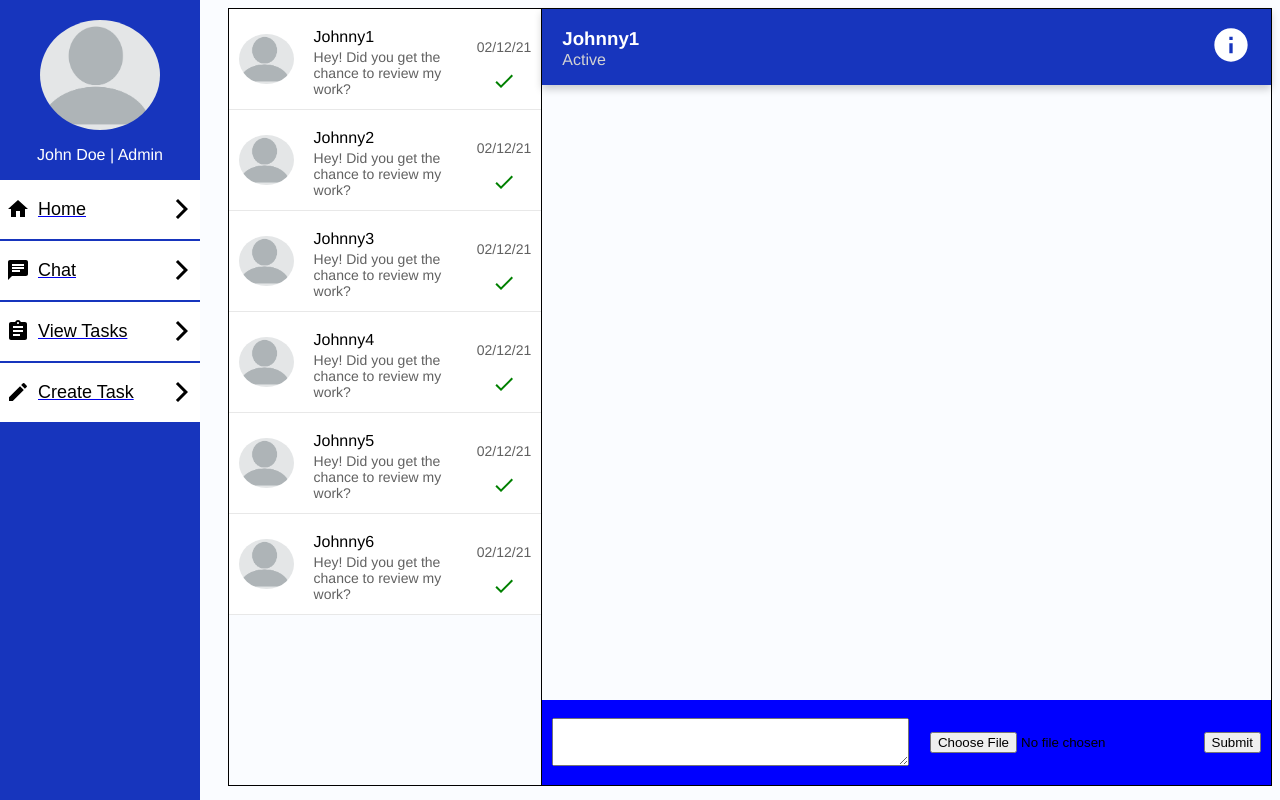
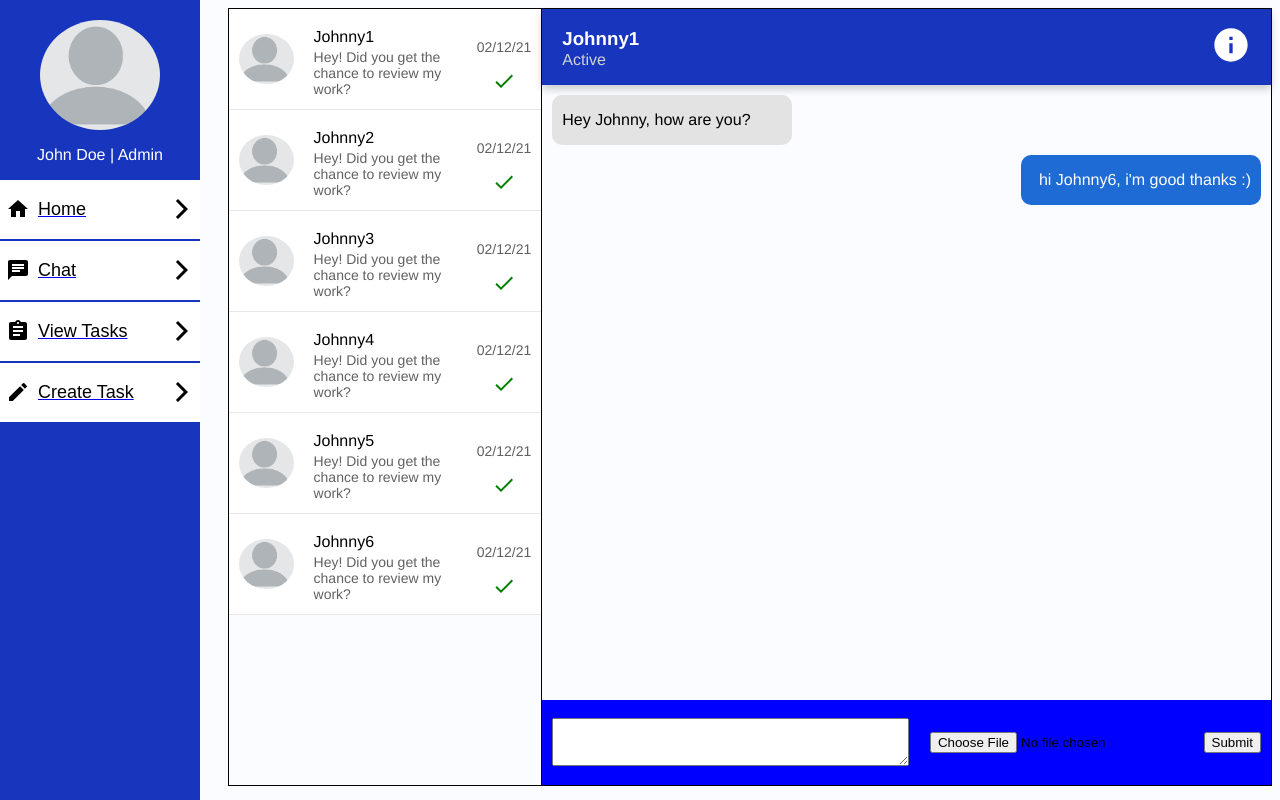
Before and after one commit to SevagSA/Project-Management-Software, a React (Create React App) app in the folder frontend/: page /chat in a window 1280 px wide. Built offline with nearby package versions, Linux system fonts and the light colour scheme.

Commit message:
Added Message component

```diff
--- a/frontend/src/Components/Chat/ChatView/ChatView.js
+++ b/frontend/src/Components/Chat/ChatView/ChatView.js
@@ -1,6 +1,7 @@
 import styles from "./Styles";
 import { useState, useEffect } from "react";
-import { messagesAndMembers, chatRooms } from "../../../DummyData"
+import { chatRooms } from "../../../DummyData"
+import Message from "../Message/Message";
 import InfoIcon from '@material-ui/icons/Info';
 
 export default function ChatView({ chatRoomId }) {
@@ -32,6 +33,9 @@ export default function ChatView({ chatRoomId }) {
                 </styles.ActionButtonHolder>
             </styles.InfoBar>
             <styles.Chat>
+                {chatRoom.messages.map(message => {
+                    return <Message message={message} />
+                })}
             </styles.Chat>
             <styles.ChatInputForm>
                 <styles.ChatTextInput />
--- a/frontend/src/Components/Chat/ChatView/Styles.js
+++ b/frontend/src/Components/Chat/ChatView/Styles.js
@@ -37,7 +37,8 @@ const InfoIconStyles = {
 };
 
 const Chat = styled.div`
-    flex: 0.85
+    flex: 0.85;
+    overflow: scroll;
 `;
 
 const ChatInputForm = styled.form`
--- /dev/null
+++ b/frontend/src/Components/Chat/Message/Message.js
@@ -0,0 +1,10 @@
+import styles from "./Styles";
+
+export default function Message({ message }) {
+    return (
+        // Django: sent={message.sender === request.user.username}
+        <styles.Wrapper sent={message.sender === "Johnny"}>
+            {message.message}
+        </styles.Wrapper>
+    )
+}
--- /dev/null
+++ b/frontend/src/Components/Chat/Message/Styles.js
@@ -0,0 +1,25 @@
+import styled from "styled-components";
+
+const Wrapper = styled.div`
+    min-height: 40px;
+    display: flex;
+    align-items: center;
+    padding: 5px 10px;
+    max-width: 220px;
+    margin: 10px auto auto 10px;
+    border-radius: 10px;
+    background-color: #e3e3e3;
+    ${({ sent }) => sent && `
+        background-color: #1e6bd6;
+        color: white;
+        justify-content: flex-end;
+        margin-left: auto;
+        margin-right: 10px;
+    `}
+`;
+
+const styles = {
+    Wrapper,
+}
+
+export default styles;
--- a/frontend/src/DummyData.js
+++ b/frontend/src/DummyData.js
@@ -154,7 +154,7 @@ const chatRooms = [
                 "profile_pic": `${process.env.PUBLIC_URL}/assets/images/profile_page.png`
             },
             {
-                "name": "Johnny1",
+                "name": "Johnny",
                 "profile_pic": `${process.env.PUBLIC_URL}/assets/images/profile_page.png`
             },
         ],
@@ -162,10 +162,10 @@ const chatRooms = [
             {
                 "sender": "Johnny6",
                 "timstamp": "14/3/2021",
-                "message": "Hey Johnny1, how are you?"
+                "message": "Hey Johnny, how are you?"
             },
             {
-                "sender": "Johnny1",
+                "sender": "Johnny",
                 "timstamp": "14/3/2021",
                 "message": "hi Johnny6, i'm good thanks :)"
             },
@@ -179,7 +179,7 @@ const chatRooms = [
                 "profile_pic": `${process.env.PUBLIC_URL}/assets/images/profile_page.png`
             },
             {
-                "name": "Johnny1",
+                "name": "Johnny",
                 "profile_pic": `${process.env.PUBLIC_URL}/assets/images/profile_page.png`
             },
         ],
@@ -187,12 +187,12 @@ const chatRooms = [
             {
                 "sender": "Johnny3",
                 "timstamp": "14/3/2021",
-                "message": "Hey Johnny1, how are you?"
+                "message": "Hey Johnny, how are you?"
             },
             {
-                "sender": "Johnny1",
+                "sender": "Johnny",
                 "timstamp": "14/3/2021",
-                "message": "hi Johnny6, i'm good thanks :)"
+                "message": "hi Johnny2, i'm good thanks :)"
             },
         ]
     },
@@ -204,7 +204,7 @@ const chatRooms = [
                 "profile_pic": `${process.env.PUBLIC_URL}/assets/images/profile_page.png`
             },
             {
-                "name": "Johnny1",
+                "name": "Johnny",
                 "profile_pic": `${process.env.PUBLIC_URL}/assets/images/profile_page.png`
             },
         ],
@@ -212,12 +212,12 @@ const chatRooms = [
             {
                 "sender": "Johnny6",
                 "timstamp": "14/3/2021",
-                "message": "Hey Johnny1, how are you?"
+                "message": "Hey Johnny, how are you?"
             },
             {
-                "sender": "Johnny1",
+                "sender": "Johnny",
                 "timstamp": "14/3/2021",
-                "message": "hi Johnny6, i'm good thanks :)"
+                "message": "hi Johnny3, i'm good thanks :)"
             },
         ]
     },
@@ -229,7 +229,7 @@ const chatRooms = [
                 "profile_pic": `${process.env.PUBLIC_URL}/assets/images/profile_page.png`
             },
             {
-                "name": "Johnny1",
+                "name": "Johnny",
                 "profile_pic": `${process.env.PUBLIC_URL}/assets/images/profile_page.png`
             },
         ],
@@ -237,12 +237,12 @@ const chatRooms = [
             {
                 "sender": "Johnny6",
                 "timstamp": "14/3/2021",
-                "message": "Hey Johnny1, how are you?"
+                "message": "Hey Johnny, how are you?"
             },
             {
-                "sender": "Johnny1",
+                "sender": "Johnny",
                 "timstamp": "14/3/2021",
-                "message": "hi Johnny6, i'm good thanks :)"
+                "message": "hi Johnny4, i'm good thanks :)"
             },
         ]
     },
@@ -254,7 +254,7 @@ const chatRooms = [
                 "profile_pic": `${process.env.PUBLIC_URL}/assets/images/profile_page.png`
             },
             {
-                "name": "Johnny1",
+                "name": "Johnny",
                 "profile_pic": `${process.env.PUBLIC_URL}/assets/images/profile_page.png`
             },
         ],
@@ -262,12 +262,12 @@ const chatRooms = [
             {
                 "sender": "Johnny6",
                 "timstamp": "14/3/2021",
-                "message": "Hey Johnny1, how are you?"
+                "message": "Hey Johnny, how are you?"
             },
             {
-                "sender": "Johnny1",
+                "sender": "Johnny",
                 "timstamp": "14/3/2021",
-                "message": "hi Johnny6, i'm good thanks :)"
+                "message": "hi Johnny5, i'm good thanks :)"
             },
         ]
     },
@@ -287,10 +287,10 @@ const chatRooms = [
             {
                 "sender": "Johnny6",
                 "timstamp": "14/3/2021",
-                "message": "Hey Johnny1, how are you?"
+                "message": "Hey Johnny, how are you?"
             },
             {
-                "sender": "Johnny1",
+                "sender": "Johnny",
                 "timstamp": "14/3/2021",
                 "message": "hi Johnny6, i'm good thanks :)"
             },
```
